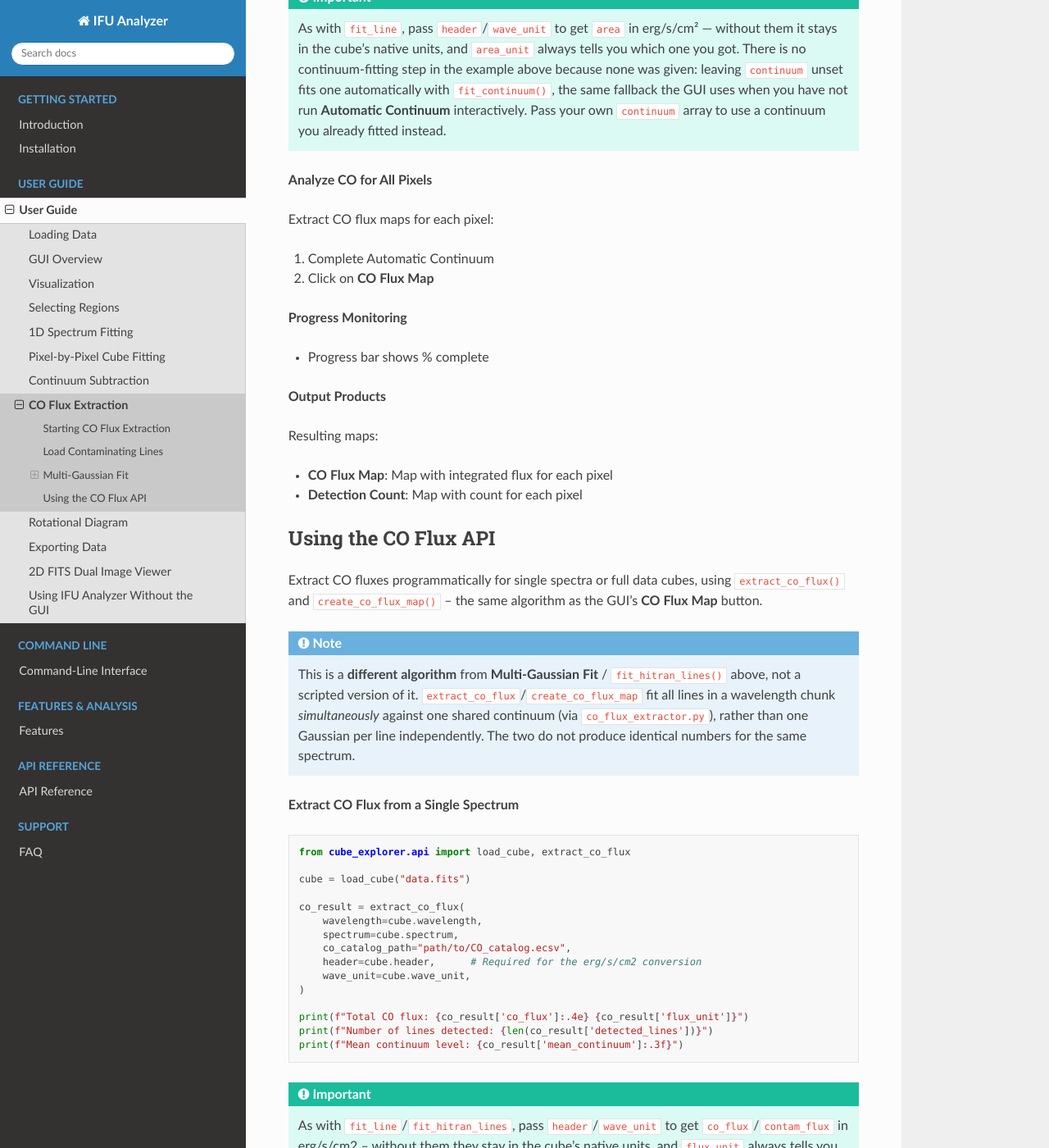
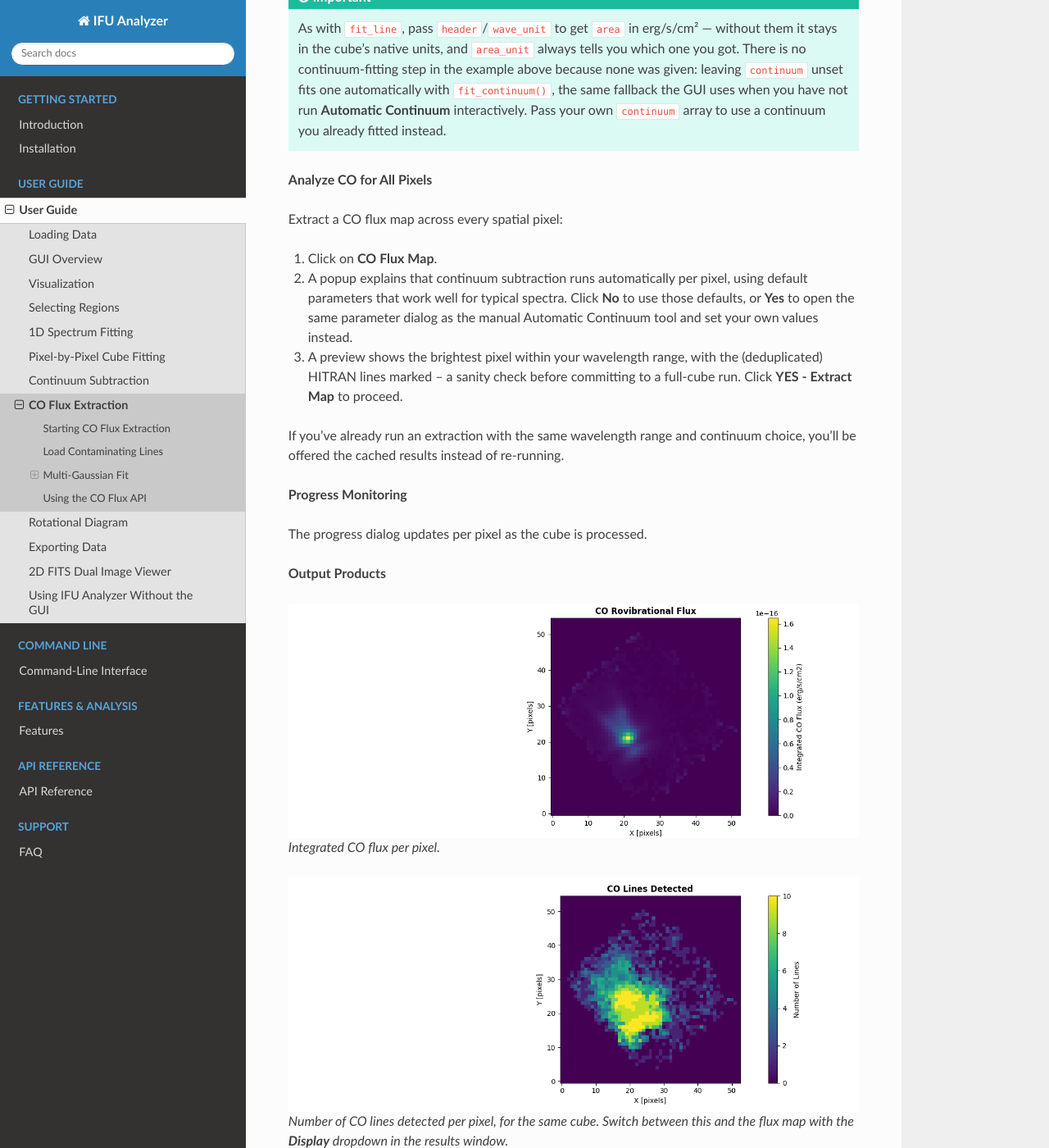
Before and after one commit to ilariapascucci/IFU-Analyzer, a Sphinx documentation site: the page built from docs/user_guide/co_flux_extraction.rst, in a window 1280 px wide and 1400 px high, scrolled down 2190 px. Shown: the whole window at 82% size. Built offline with Sphinx 7.4.7 and the Read the Docs theme 3.1.0, drawn with Linux system fonts in a browser that asks for light colours; some of the changed text lies outside the part shown.

Commit message:
docs coflux partially done with screenshots

```diff
--- a/docs/user_guide/co_flux_extraction.rst
+++ b/docs/user_guide/co_flux_extraction.rst
@@ -102,21 +102,56 @@ screenshot's results window to the last reported digit, because it is the same f
 
 **Analyze CO for All Pixels**
 
-Extract CO flux maps for each pixel:
+Extract a CO flux map across every spatial pixel:
 
-1. Complete Automatic Continuum
-2. Click on **CO Flux Map**
+1. Click on **CO Flux Map**.
+2. A popup explains that continuum subtraction runs automatically per pixel, using default
+   parameters that work well for typical spectra. Click **No** to use those defaults, or
+   **Yes** to open the same parameter dialog as the manual Automatic Continuum tool and set
+   your own values instead.
+3. A preview shows the brightest pixel within your wavelength range, with the (deduplicated)
+   HITRAN lines marked -- a sanity check before committing to a full-cube run. Click
+   **YES - Extract Map** to proceed.
+
+If you've already run an extraction with the same wavelength range and continuum choice,
+you'll be offered the cached results instead of re-running.
 
 **Progress Monitoring**
 
-- Progress bar shows % complete
+The progress dialog updates per pixel as the cube is processed.
 
 **Output Products**
 
-Resulting maps:
+.. figure:: ../_static/co_flux_map.png
+   :alt: CO rovibrational flux map, showing a bright compact source
+   :width: 100%
 
-- **CO Flux Map**: Map with integrated flux for each pixel
-- **Detection Count**: Map with count for each pixel
+   Integrated CO flux per pixel.
+
+.. figure:: ../_static/co_detections_map.png
+   :alt: Map of the number of CO lines detected per pixel
+   :width: 100%
+
+   Number of CO lines detected per pixel, for the same cube. Switch between this and the flux
+   map with the **Display** dropdown in the results window.
+
+- **CO Flux Map**: integrated flux per pixel
+- **Detection Count**: number of lines detected per pixel
+- **Export as FITS** / **Show Statistics** buttons in the results window
+
+**Inspecting Individual Pixels**
+
+With **Pixel Select** on (the default), clicking a pixel on either map opens that pixel's fit:
+
+.. figure:: ../_static/co_pixel_spec.png
+   :alt: Pixel spectrum zoomed to the fit range, with continuum and CO line markers
+   :width: 100%
+
+   Spectrum for the brightest pixel, zoomed to the fitted wavelength range, with the fitted
+   continuum and each CO line marked in red.
+
+Turn **Pixel Select** off to zoom/pan the map freely instead of reopening this dialog on every
+click.
 
 
 Using the CO Flux API
```
Also changed, not shown: docs/_static/co_detections_map.png (added), docs/_static/co_flux_map.png (added), docs/_static/co_pixel_spec.png (added), 11 other files.
